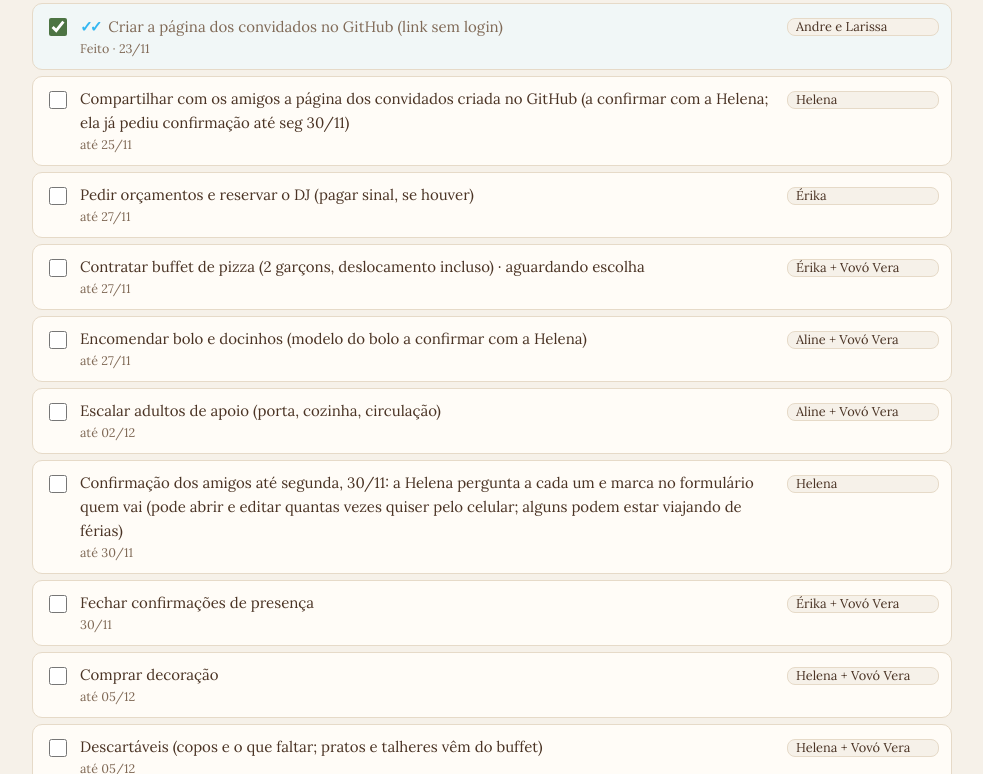
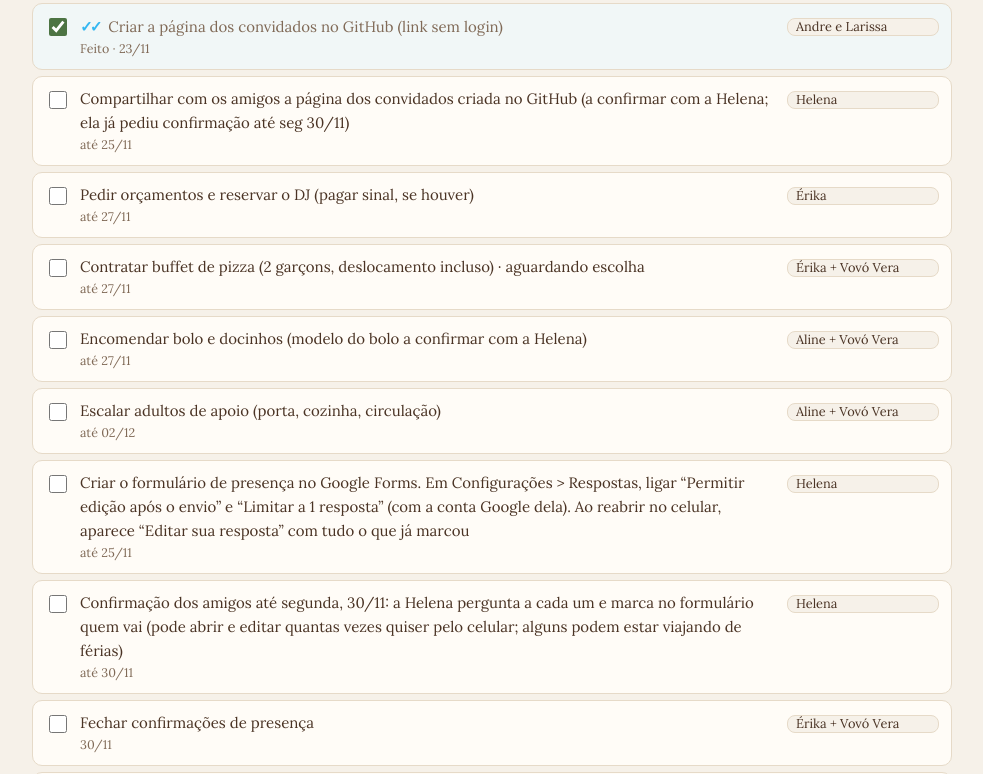
Before and after one commit to andre1512/festa-helena, a plain HTML site: page projeto/index.html in a window 1280 px wide. Shown: the part 3284-4058 px from the top of the page, without its empty margins (148-1131 px from the left). Drawn offline with Linux system fonts and the light colour scheme.

Commit message:
Tarefa: configurar o formulário para editar respostas
Co-Authored-By: Claude Opus 5.5 <noreply@anthropic.com>
Claude-Session: https://claude.ai/code/session_01DcUDym9GkczhA8DshrY5XT

```diff
--- a/projeto/index.html
+++ b/projeto/index.html
@@ -334,6 +334,7 @@ button:focus-visible{outline:2px solid var(--accent)}
     ['Contratar buffet de pizza (2 garçons, deslocamento incluso) · aguardando escolha','até 27/11','Érika + Vovó Vera',0],
     ['Encomendar bolo e docinhos (modelo do bolo a confirmar com a Helena)','até 27/11','Aline + Vovó Vera',0],
     ['Escalar adultos de apoio (porta, cozinha, circulação)','até 02/12','Aline + Vovó Vera',0],
+    ['Criar o formulário de presença no Google Forms. Em Configurações > Respostas, ligar “Permitir edição após o envio” e “Limitar a 1 resposta” (com a conta Google dela). Ao reabrir no celular, aparece “Editar sua resposta” com tudo o que já marcou','até 25/11','Helena',0],
     ['Confirmação dos amigos até segunda, 30/11: a Helena pergunta a cada um e marca no formulário quem vai (pode abrir e editar quantas vezes quiser pelo celular; alguns podem estar viajando de férias)','até 30/11','Helena',0],
     ['Fechar confirmações de presença','30/11','Érika + Vovó Vera',0],
     ['Comprar decoração','até 05/12','Helena + Vovó Vera',0],
```
